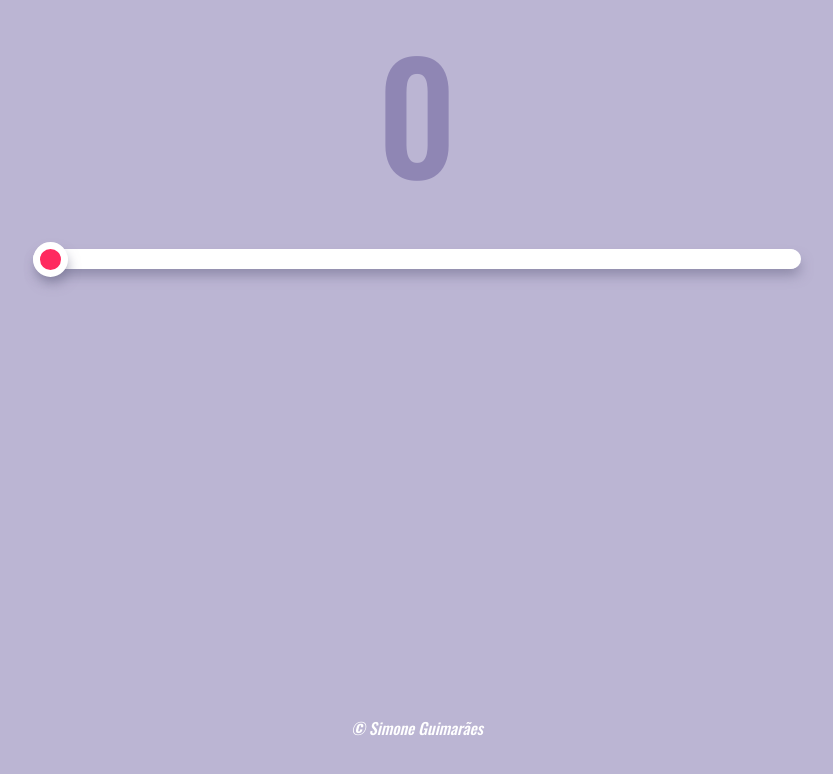
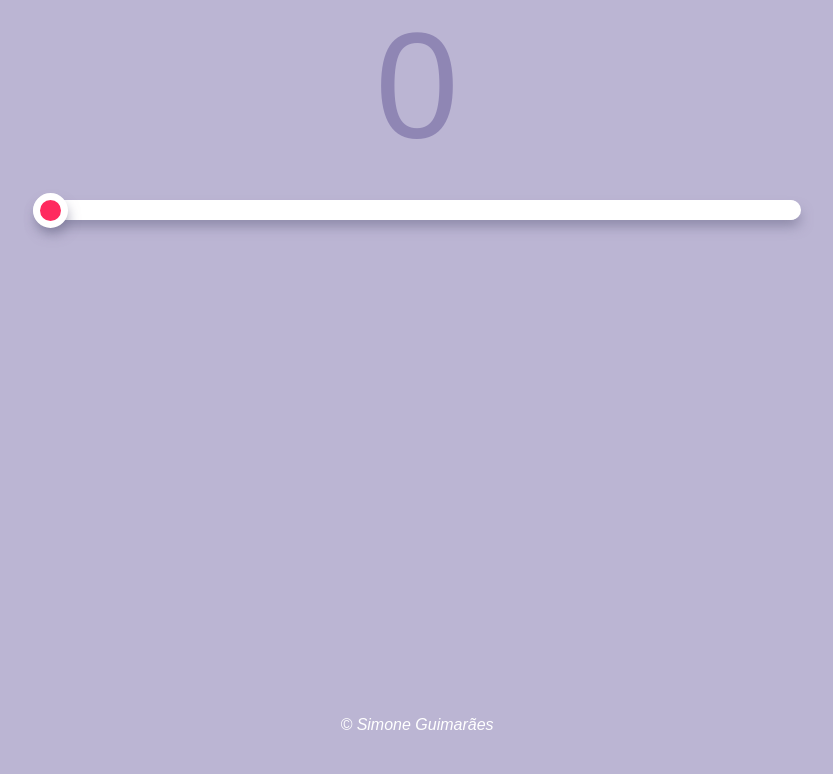
Before and after one commit to simoneguimaraes/slider-css, a plain HTML site: page index.html in a window 1280 px wide. Shown: the whole page, without its empty margins (223-1056 px from the left). Drawn offline with nearby package versions, Linux system fonts and the light colour scheme.

Commit message:
Update index.html

```diff
--- a/index.html
+++ b/index.html
@@ -6,7 +6,7 @@
     <meta name="viewport" content="width=device-width, initial-scale=1.0">
     <title>Slider</title>
     <style>
-        @import url('https://fonts.googleapis.com/css2?family=Oswald:wght@500&display=swap');
+        @import url('https://fonts.googleapis.com/css2?family=Roboto+Slab:wght@800&display=swap');
     </style>
     <link rel="stylesheet" href="style.css">
 </head>
@@ -17,7 +17,7 @@
         </div>
         <input type="range" min="0" max="100" value="0" class="slider" name="" id="myRange">
     </div>
-     <footer>
+    <footer>
         <p>&copy; Simone Guimarães</p>
     </footer>
     <script type="text/javascript" src="script.js"></script>
```
